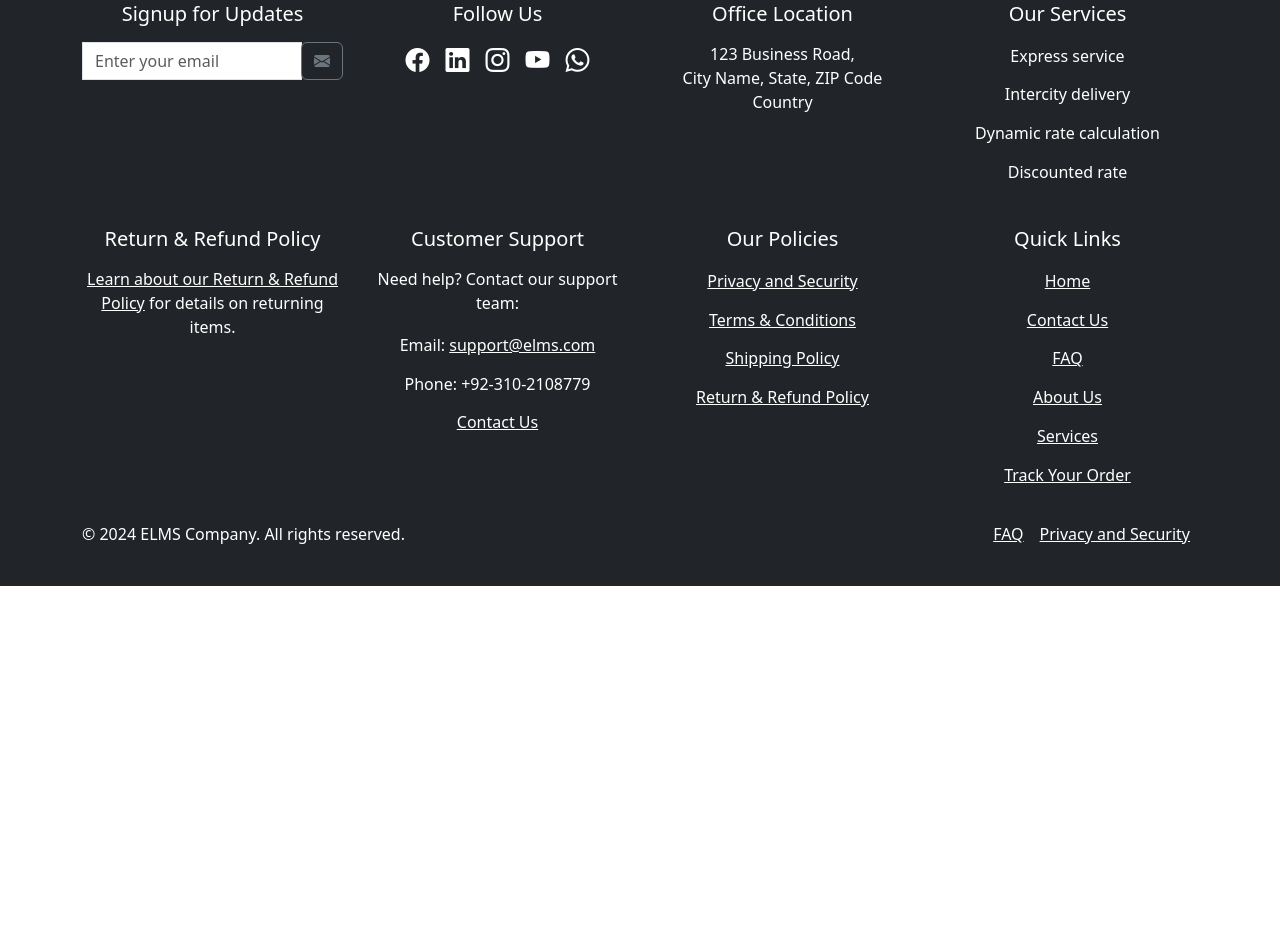
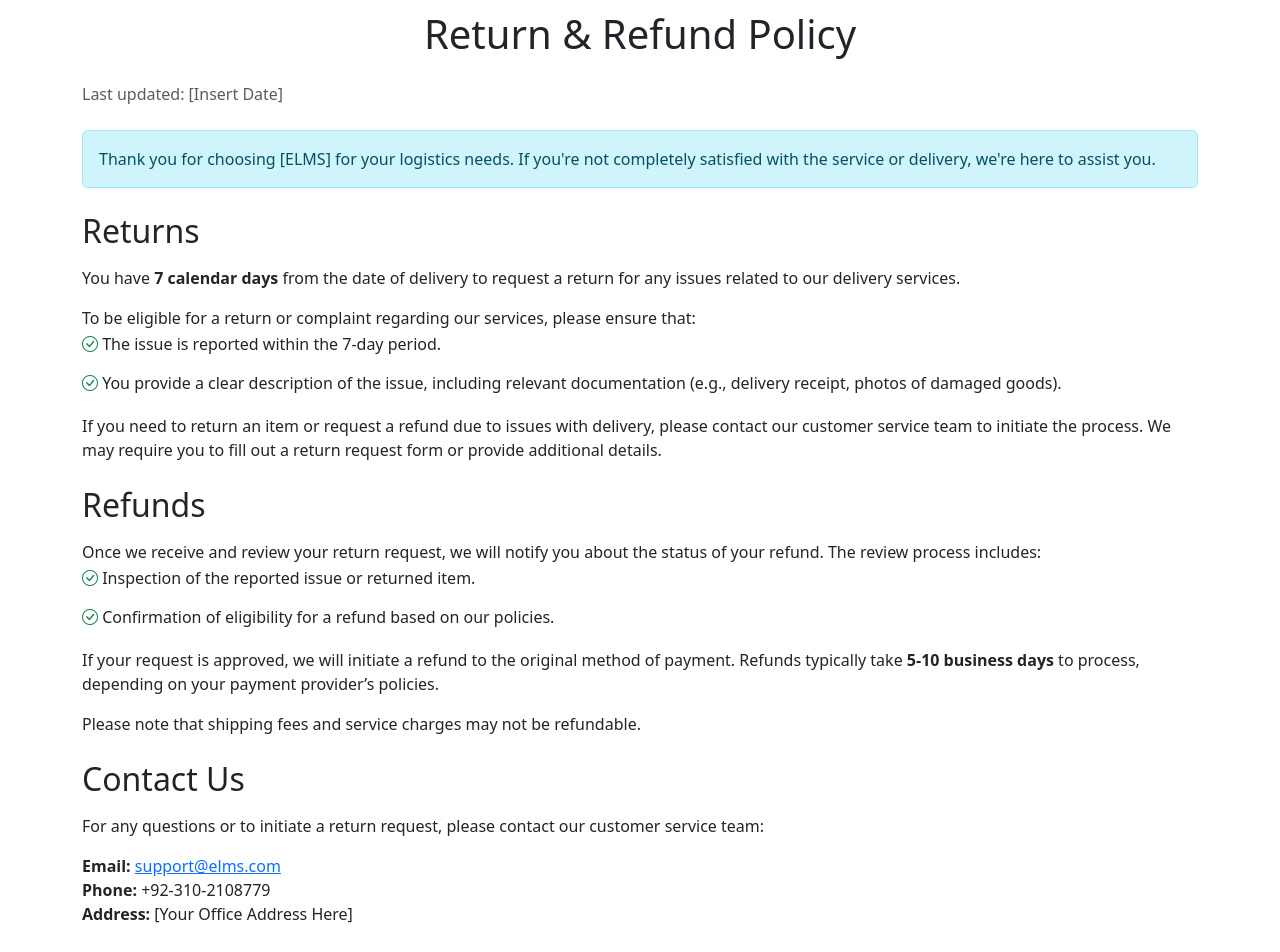
Before and after one commit to mrnisarali110/FYP, a React (Vite) app: page /ReturnRefund in a window 1280 px wide. Shown: the part 180-1132 px from the top of the page. Before the commit the page ends 800 px from the top, so only its background shows below. Built offline with nearby package versions, Linux system fonts and the light colour scheme.

Commit message:
added retrunRefund page

```diff
--- a/src/App.jsx
+++ b/src/App.jsx
@@ -46,7 +46,7 @@
           <Route path="/about" element={<AboutUs />} />
           <Route path="/faq" element={<Faq />} />
           <Route path="/ContactUs" element={<ContactUs />} />
-          <Route path="/ReturnsRefunds" component={<ReturnsRefunds/>} />
+          <Route path="/ReturnRefund" element={<ReturnsRefunds/>} />
 
           <Route path="/privacy-security" element={<PrivacySecurity />} />
         </Routes>
--- a/src/components/Footer.jsx
+++ b/src/components/Footer.jsx
@@ -68,7 +68,7 @@
           <div className="col-md-3 text-left">
             <h5>Return & Refund Policy</h5>
             <p>
-              <a href="/ReturnsRefunds" className="text-white">Learn about our Return & Refund Policy</a> for details on returning items.
+              <a href="/ReturnRefund" className="text-white">Learn about our Return & Refund Policy</a> for details on returning items.
             </p>
           </div>
 
@@ -79,7 +79,7 @@
             <ul className="list-unstyled">
               <li>Email: <a href="mailto:support@elms.com" className="text-white">support@elms.com</a></li>
               <li>Phone: +92-310-2108779</li>
-              <li><a href="/contact-us" className="text-white">Contact Us</a></li>
+              <li><a href="/ContactUs" className="text-white">Contact Us</a></li>
             </ul>
           </div>
 
@@ -90,7 +90,7 @@
               <li><a href="/privacy-security" className="text-white">Privacy and Security</a></li>
               <li><a href="/Faq" className="text-white">Terms & Conditions</a></li>
               <li><a href="/shipping-policy" className="text-white">Shipping Policy</a></li>
-              <li><a href="/ReturnsRefunds" className="text-white">Return & Refund Policy</a></li>
+              <li><a href="/ReturnRefund" className="text-white">Return & Refund Policy</a></li>
             </ul>
           </div>
 
--- a/src/components/ReturnsRefunds.jsx
+++ b/src/components/ReturnsRefunds.jsx
@@ -1,42 +1,64 @@
 import React from 'react';
+import 'bootstrap/dist/css/bootstrap.min.css';
 
 const ReturnsRefunds = () => {
   return (
     <div className="container mt-5">
-      <h1>Return & Refund Policy</h1>
-      <p>Last updated: [Insert Date]</p>
+      <h1 className="mb-4 text-center">Return & Refund Policy</h1>
+      <p className="text-muted mb-4">Last updated: [Insert Date]</p>
 
+      <div className="alert alert-info" role="alert">
+        Thank you for choosing [ELMS] for your logistics needs. If you're not completely satisfied with the service or delivery, we're here to assist you.
+      </div>
+
+      <h2 className="mt-4 mb-3">Returns</h2>
       <p>
-        Thank you for shopping at [ELMS].
+        You have <strong>7 calendar days</strong> from the date of delivery to request a return for any issues related to our delivery services.
+      </p>
+      <p>
+        To be eligible for a return or complaint regarding our services, please ensure that:
+        <ul className="list-unstyled">
+          <li><i className="bi bi-check-circle text-success"></i> The issue is reported within the 7-day period.</li>
+          <li><i className="bi bi-check-circle text-success"></i> You provide a clear description of the issue, including relevant documentation (e.g., delivery receipt, photos of damaged goods).</li>
+        </ul>
+      </p>
+      <p>
+        If you need to return an item or request a refund due to issues with delivery, please contact our customer service team to initiate the process. We may require you to fill out a return request form or provide additional details.
       </p>
 
+      <h2 className="mt-4 mb-3">Refunds</h2>
       <p>
-        If you are not entirely satisfied with your purchase, we're here to help.
+        Once we receive and review your return request, we will notify you about the status of your refund. The review process includes:
+        <ul className="list-unstyled">
+          <li><i className="bi bi-check-circle text-success"></i> Inspection of the reported issue or returned item.</li>
+          <li><i className="bi bi-check-circle text-success"></i> Confirmation of eligibility for a refund based on our policies.</li>
+        </ul>
+      </p>
+      <p>
+        If your request is approved, we will initiate a refund to the original method of payment. Refunds typically take <strong>5-10 business days</strong> to process, depending on your payment provider’s policies.
+      </p>
+      <p>
+        Please note that shipping fees and service charges may not be refundable.
       </p>
 
-      <h2>Returns</h2>
+      <h2 className="mt-4 mb-3">Contact Us</h2>
       <p>
-        You have [number] calendar days to return an item from the date you received it.
+        For any questions or to initiate a return request, please contact our customer service team:
+      </p>
+      <div className="mb-4">
+        <p>
+          <strong>Email:</strong> <a href="mailto:support@elms.com" className="text-primary">support@elms.com</a><br />
+          <strong>Phone:</strong> +92-310-2108779<br />
+          <strong>Address:</strong> [Your Office Address Here]
+        </p>
+      </div>
+
+      <h2 className="mt-4 mb-3">Additional Information</h2>
+      <p>
+        <strong>Damaged or Incorrect Deliveries:</strong> If you receive a damaged or incorrect delivery, please contact us immediately with details of the issue and relevant documentation.
       </p>
       <p>
-        To be eligible for a return, your item must be unused and in the same condition that you received it. Your item must be in the original packaging.
-      </p>
-
-      <h2>Refunds</h2>
-      <p>
-        Once we receive your item, we will inspect it and notify you that we have received your returned item. We will immediately notify you of the status of your refund after inspecting the item.
-      </p>
-      <p>
-        If your return is approved, we will initiate a refund to your credit card (or original method of payment). You will receive the credit within a certain amount of days, depending on your card issuer's policies.
-      </p>
-
-      <h2>Contact Us</h2>
-      <p>
-        If you have any questions on how to return your item to us, contact us at:
-      </p>
-      <p>
-        Email: <a href="mailto:support@elms.com">support@elms.com</a><br />
-        Phone: +92-310-2108779
+        <strong>International Returns:</strong> For international returns, please be aware that additional shipping costs and customs duties may apply. Contact our customer service team for more details on international return procedures.
       </p>
     </div>
   );
```
